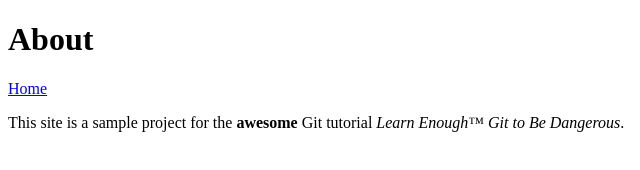
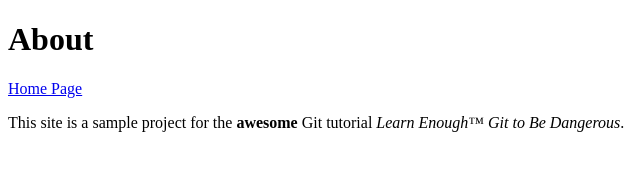
Before and after one commit to jbdev2000/www, a plain HTML site: page about.html in a window 1280 px wide. Shown: the full height of the page, 0-640 px from the left. Drawn offline with Linux system fonts and the light colour scheme.

Commit message:
Edit link text in about page

```diff
--- a/about.html
+++ b/about.html
@@ -6,7 +6,7 @@
 	</head>
 	<body>
 		<h1>About</h1>
-		<a href="./index.html">Home</a>
+		<a href="./index.html">Home Page</a>
     	<p>
       	This site is a sample project for the <strong>awesome</strong> Git
       	tutorial <em>Learn Enough™ Git to Be Dangerous</em>.
```
